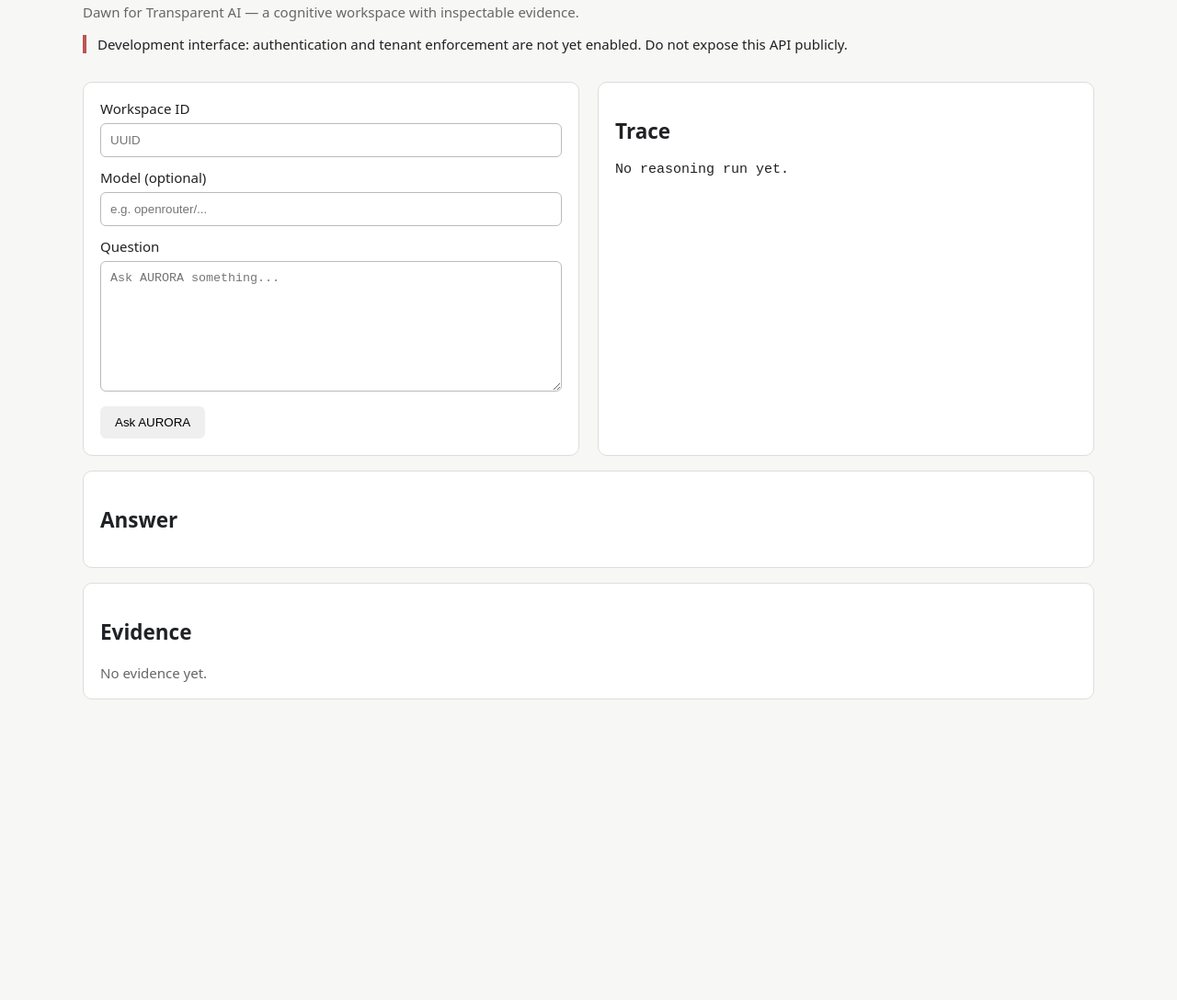
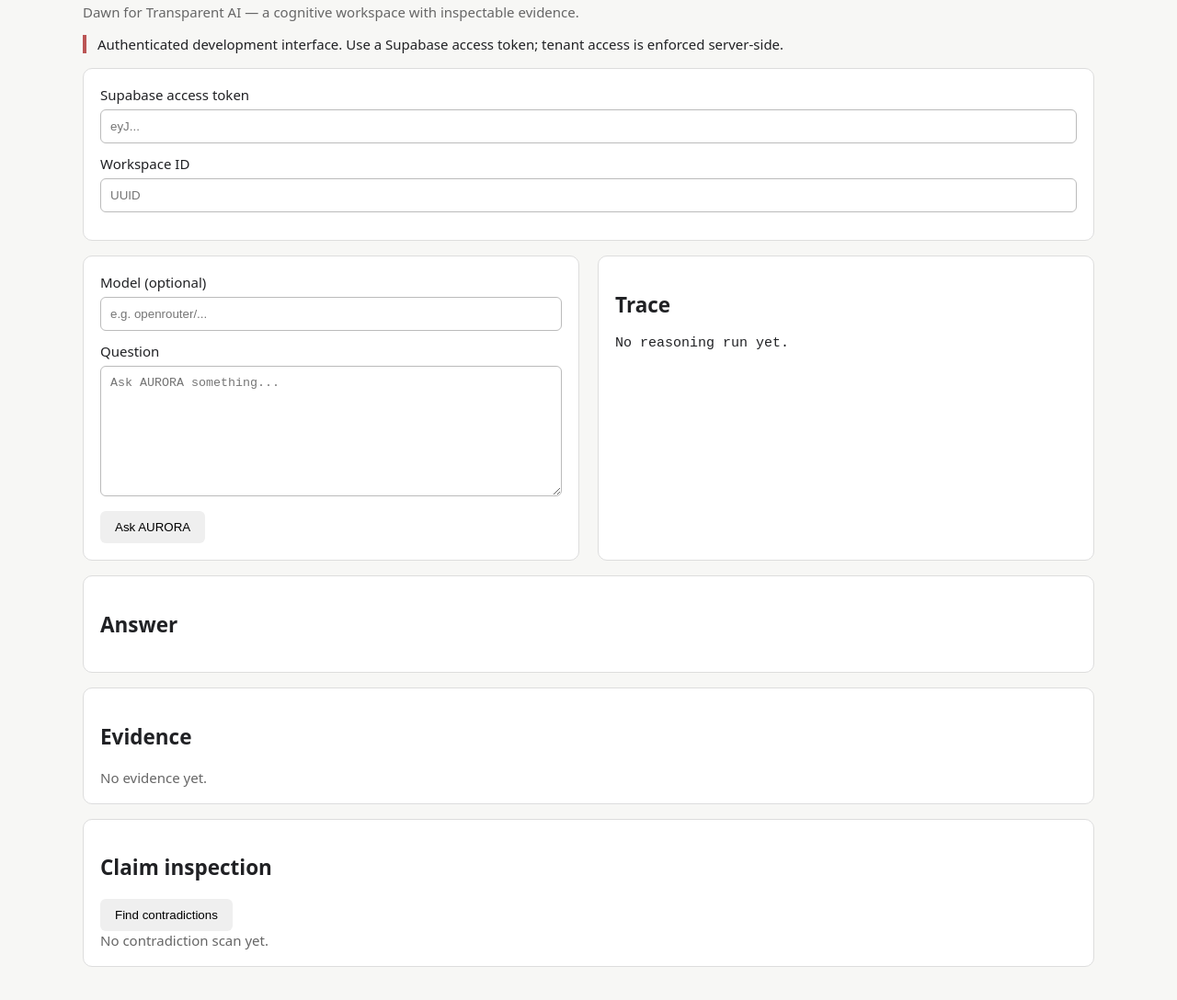
Before and after one commit to SystemVirtue/AURORA, a website: page apps/web/index.html in a window 1280 px wide. Shown: the part 98-1186 px from the top of the page at 92% size. Before the commit the page ends 899 px from the top, so only its background shows below. Drawn offline with Linux system fonts and the light colour scheme.

Commit message:
feat: expose authenticated evidence and contradiction inspection UI

```diff
--- a/apps/web/index.html
+++ b/apps/web/index.html
@@ -6,20 +6,23 @@
   <title>AURORA — Transparent Cognitive Workspace</title>
   <style>
     body{font:15px system-ui,sans-serif;max-width:1100px;margin:40px auto;padding:0 20px;background:#f7f7f5;color:#202124}
-    textarea,input{width:100%;box-sizing:border-box;padding:10px;margin:6px 0 12px;border:1px solid #bbb;border-radius:6px}
-    button{padding:10px 16px;border:0;border-radius:6px;cursor:pointer} .grid{display:grid;grid-template-columns:1fr 1fr;gap:20px}
+    textarea,input,select{width:100%;box-sizing:border-box;padding:10px;margin:6px 0 12px;border:1px solid #bbb;border-radius:6px}
+    button{padding:10px 16px;border:0;border-radius:6px;cursor:pointer}.grid{display:grid;grid-template-columns:1fr 1fr;gap:20px}
     .card{background:white;border:1px solid #ddd;border-radius:10px;padding:18px;margin-top:16px}.answer{white-space:pre-wrap;line-height:1.5}
-    pre{white-space:pre-wrap;overflow:auto}.muted{color:#666}.warning{border-left:4px solid #b55;padding-left:12px}
+    pre{white-space:pre-wrap;overflow:auto}.muted{color:#666}.warning{border-left:4px solid #b55;padding-left:12px}.claim{border:1px solid #ddd;padding:10px;margin:8px 0;border-radius:6px}
     @media(max-width:700px){.grid{grid-template-columns:1fr}}
   </style>
 </head>
 <body>
   <h1>AURORA</h1>
   <p class="muted">Dawn for Transparent AI — a cognitive workspace with inspectable evidence.</p>
-  <p class="warning">Development interface: authentication and tenant enforcement are not yet enabled. Do not expose this API publicly.</p>
+  <p class="warning">Authenticated development interface. Use a Supabase access token; tenant access is enforced server-side.</p>
+  <div class="card">
+    <label>Supabase access token</label><input id="token" type="password" placeholder="eyJ...">
+    <label>Workspace ID</label><input id="workspace" placeholder="UUID">
+  </div>
   <div class="grid">
     <div class="card">
-      <label>Workspace ID</label><input id="workspace" placeholder="UUID">
       <label>Model (optional)</label><input id="model" placeholder="e.g. openrouter/...">
       <label>Question</label><textarea id="question" rows="8" placeholder="Ask AURORA something..."></textarea>
       <button onclick="ask()">Ask AURORA</button>
@@ -28,18 +31,33 @@
   </div>
   <div class="card"><h2>Answer</h2><div id="answer" class="answer"></div></div>
   <div class="card"><h2>Evidence</h2><div id="evidence" class="muted">No evidence yet.</div></div>
+  <div class="card">
+    <h2>Claim inspection</h2>
+    <button onclick="contradictions()">Find contradictions</button>
+    <div id="claims" class="muted">No contradiction scan yet.</div>
+  </div>
   <script>
+    function headers(){return {'Content-Type':'application/json','Authorization':'Bearer '+document.querySelector('#token').value.trim()};}
     async function ask(){
       const answer=document.querySelector('#answer'), evidence=document.querySelector('#evidence'), trace=document.querySelector('#trace');
       answer.textContent='Investigating…'; evidence.textContent=''; trace.textContent='';
       try{
         const body={workspace_id:document.querySelector('#workspace').value.trim(),question:document.querySelector('#question').value,model:document.querySelector('#model').value.trim()||null};
-        const r=await fetch('/v1/ask',{method:'POST',headers:{'Content-Type':'application/json'},body:JSON.stringify(body)});
+        const r=await fetch('/v1/ask',{method:'POST',headers:headers(),body:JSON.stringify(body)});
         const data=await r.json(); if(!r.ok) throw new Error(data.detail||r.statusText);
         answer.textContent=data.answer;
         trace.textContent=JSON.stringify(data.trace,null,2)+`\n\nmodel: ${data.model}\nprovider: ${data.provider}`;
-        evidence.innerHTML=data.evidence.length?data.evidence.map((e,i)=>`<article><b>[${i+1}] ${escapeHtml(e.document)}</b> — chunk ${e.chunk_index}, ${e.retrieval}, score ${Number(e.score).toFixed(3)}<p>${escapeHtml(e.content)}</p></article>`).join('<hr>'):'<span class="muted">No matching evidence. AURORA should treat this as an epistemic gap.</span>';
+        evidence.innerHTML=data.evidence.length?data.evidence.map((e,i)=>`<article><b>[${i+1}] ${escapeHtml(e.document)}</b> — chunk ${e.chunk_index}, ${e.retrieval}, score ${Number(e.score).toFixed(3)}<p>${escapeHtml(e.content)}</p><small>Evidence IDs: ${e.evidence_ids.map(escapeHtml).join(', ')}</small></article>`).join('<hr>'):'<span class="muted">No matching evidence. AURORA should treat this as an epistemic gap.</span>';
       }catch(e){answer.textContent='Error: '+e.message;}
+    }
+    async function contradictions(){
+      const el=document.querySelector('#claims'); el.textContent='Scanning…';
+      try{
+        const ws=encodeURIComponent(document.querySelector('#workspace').value.trim());
+        const r=await fetch('/v1/claims/contradictions?workspace_id='+ws,{headers:headers()}); const data=await r.json();
+        if(!r.ok) throw new Error(data.detail||r.statusText);
+        el.innerHTML=data.contradictions.length?data.contradictions.map(c=>`<div class="claim"><b>${escapeHtml(c.subject)}</b> — ${escapeHtml(c.predicate)}<br>${escapeHtml(c.object)} <b>vs</b> ${escapeHtml(c.opposing_object)}<br><small>${escapeHtml(c.claim_id)} ↔ ${escapeHtml(c.opposing_claim_id)}</small></div>`).join(''):'No competing non-rejected assertions detected.';
+      }catch(e){el.textContent='Error: '+e.message;}
     }
     function escapeHtml(s){return String(s).replace(/[&<>"']/g,c=>({'&':'&amp;','<':'&lt;','>':'&gt;','"':'&quot;',"'":'&#39;'}[c]));}
   </script>
```
